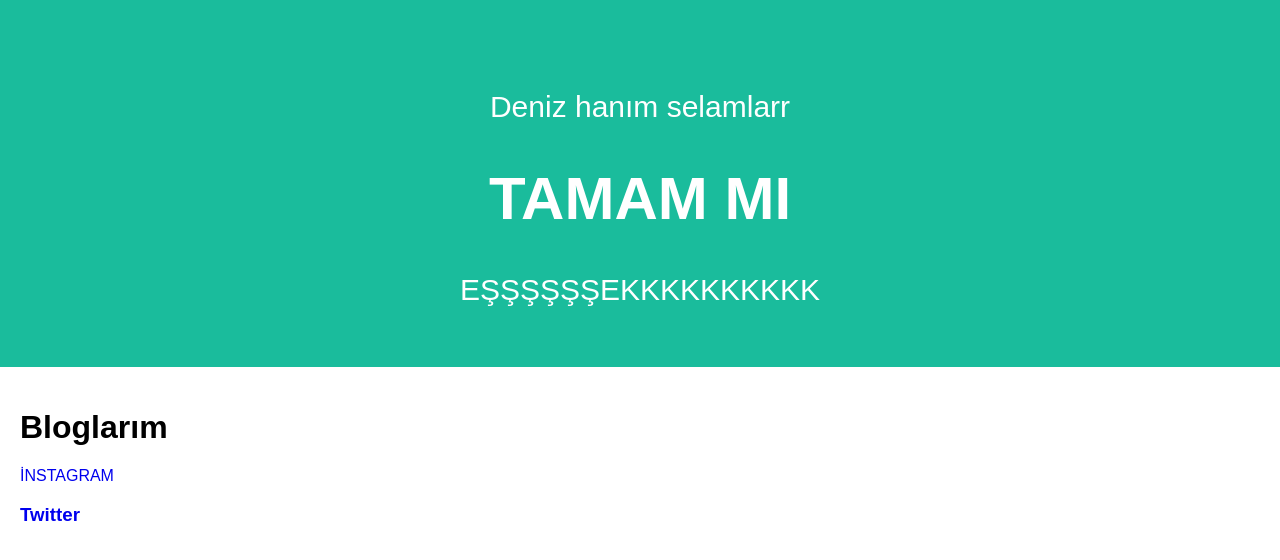
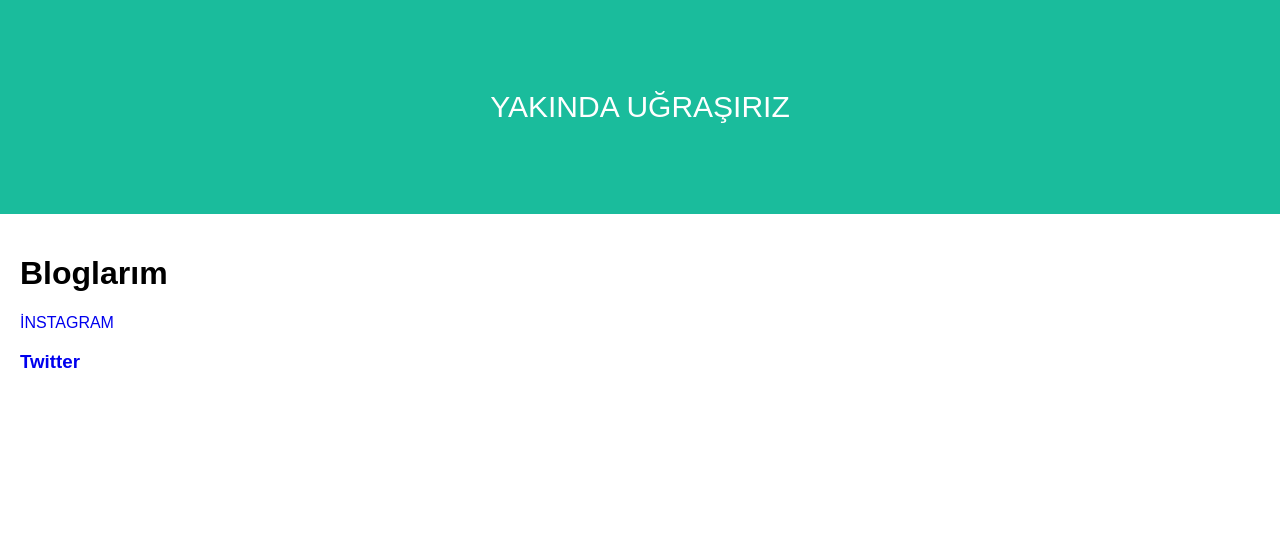
Before and after one commit to beratkc/beratkc.github.io, a plain HTML site: page index.html in a window 1280 px wide. Drawn offline with Linux system fonts and the light colour scheme.

Commit message:
Update index.html

```diff
--- a/index.html
+++ b/index.html
@@ -30,9 +30,8 @@ body {
 </head>
 <body>
     <div class="header">
-      <p>Deniz hanım selamlarr</p>
-      <h1>TAMAM MI</h1>
-        <p2>  EŞŞŞŞŞŞEKKKKKKKKKK </p2>
+      <p>YAKINDA UĞRAŞIRIZ</p>
+
     </div>
 
     <div class="content">
```
